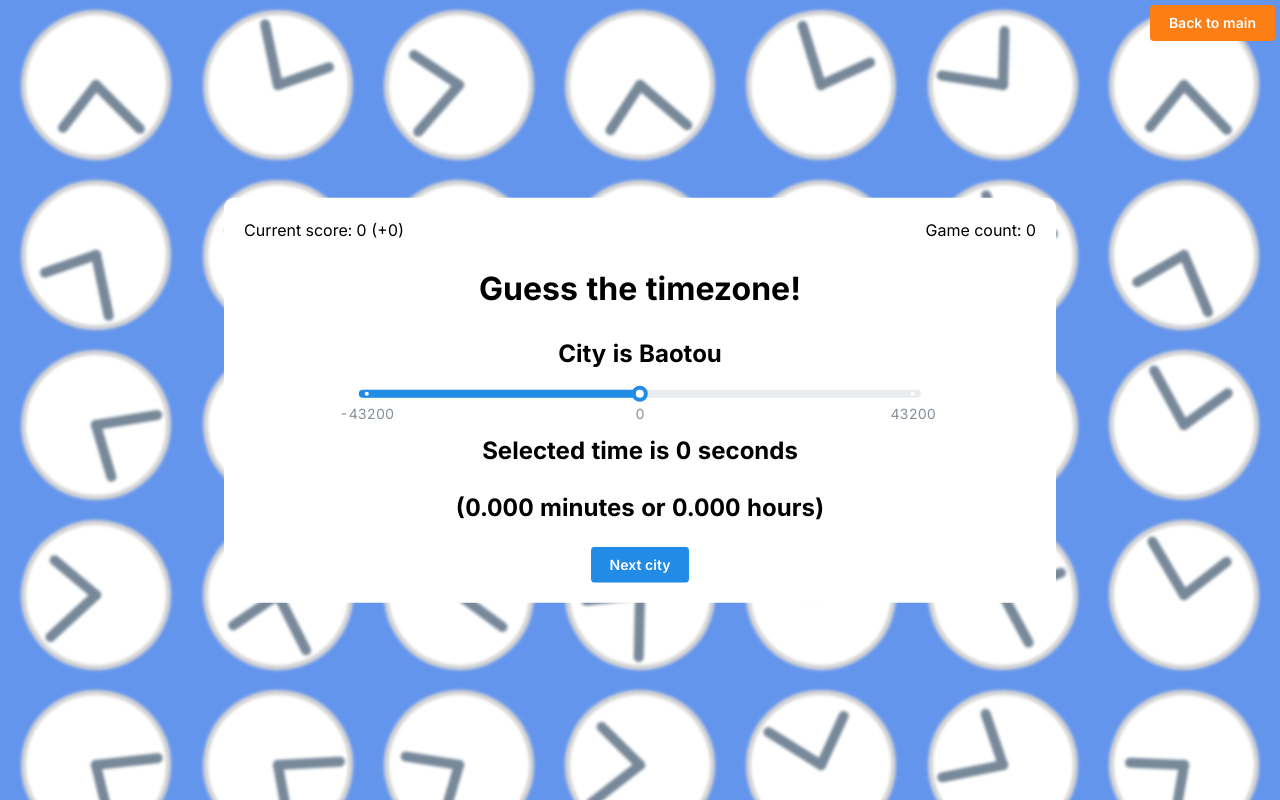
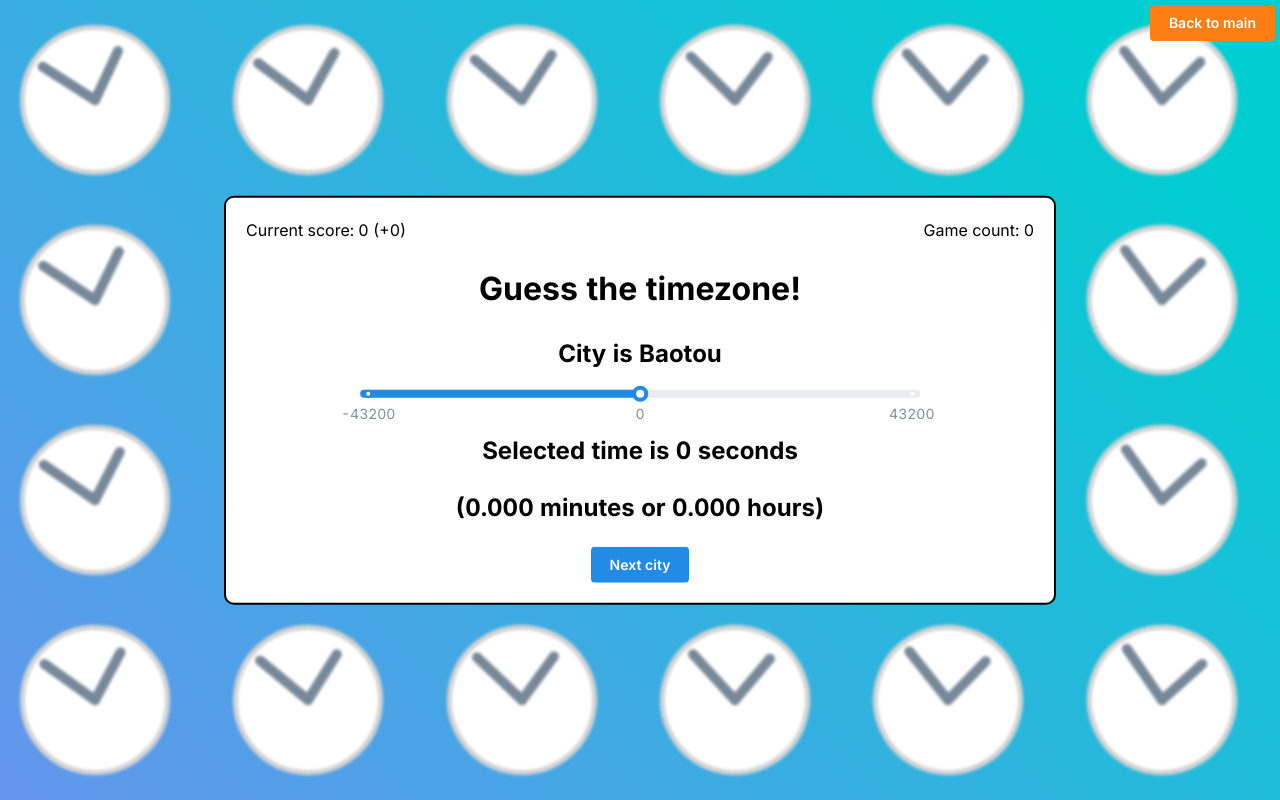
Before and after one commit to SimonasStonkus/more-accurate-timezones, a Next.js app: page /game in a window 1280 px wide. Both pictures are taken after a click on the button "Start Game". Built offline with nearby package versions, Linux system fonts and the light colour scheme.

Commit message:
fixed background issues, updated states for home page

```diff
--- a/app/components/ClockBackground.module.css
+++ b/app/components/ClockBackground.module.css
@@ -1,17 +1,18 @@
 .container {
-  padding: 10px;
   display: flex;
-  flex-direction: row;
-  gap: 20px;
+  flex-direction: column;
   flex-wrap: wrap;
   justify-content: space-evenly;
-  align-items: space-evenly;
+  justify-content: space-around;
+  width: 100vw;
   height: 100vh;
   overflow: hidden;
   background-color: cornflowerblue;
+  background: linear-gradient(45deg, cornflowerblue, rgb(0, 206, 209) 90%);
 }
 
 .clock {
+  margin: 20px;
   width: 150px;
   height: 150px;
   border: 5px solid lightgray;
--- a/app/components/ClockBackground.tsx
+++ b/app/components/ClockBackground.tsx
@@ -7,14 +7,11 @@ const ClockBackground = memo(function ClockBackground() {
   useEffect(() => {
     function handleResize() {
       setRotations(
-        Array.from(
-          {
-            length:
-              Math.floor(window.innerWidth / 170 - 20) *
-              Math.floor(window.innerHeight / 170 - 20),
-          },
-          () => Math.random() * 360
-        )
+        Array.from({
+          length:
+            Math.floor(window.innerWidth / 190) *
+            Math.floor(window.innerHeight / 190),
+        })
       );
     }
     handleResize();
@@ -31,7 +28,7 @@ const ClockBackground = memo(function ClockBackground() {
             key={index}
             className={classes.clock}
             style={{
-              transform: `rotate(${rotation}deg)`,
+              transform: `rotate(${index}deg)`,
               filter: "blur(1.5px)",
             }}
           ></div>
@@ -40,4 +37,5 @@ const ClockBackground = memo(function ClockBackground() {
     </>
   );
 });
+
 export default ClockBackground;
--- a/app/game/page.tsx
+++ b/app/game/page.tsx
@@ -75,11 +75,24 @@ export default function Page() {
           <Button color="orange">Back to main</Button>{" "}
         </Link>
       </div>
-      <div className="biggerBox" style={{ display: hideMe ? "none" : "block" }}>
+      <div
+        className="box"
+        style={{
+          display: hideMe ? "none" : "block",
+        }}
+      >
         <h1> Guess the timezone!</h1>
         <Button onClick={beginGame}>Start Game</Button>
       </div>
-      <div className="biggerBox" style={{ display: showMe ? "block" : "none" }}>
+      <div
+        className="box"
+        style={{
+          width: "100%",
+          minWidth: "65vw",
+          maxWidth: "500px",
+          display: showMe ? "block" : "none",
+        }}
+      >
         <div
           style={{
             justifyContent: "space-between",
@@ -93,7 +106,7 @@ export default function Page() {
             Current score: {score.toFixed(0)} (+{(score - prevScore).toFixed(0)}
             )
           </span>
-          <div>Game count: {gameCounter}</div>
+          <span>Game count: {gameCounter}</span>
         </div>
         <h1> Guess the timezone!</h1>
         <h2 style={{ paddingBottom: "20px" }}> City is {randomCity}</h2>{" "}
@@ -129,8 +142,13 @@ export default function Page() {
         <Button onClick={getRandomCity}> Next city</Button>
       </div>
       <div
-        className="biggerBox"
-        style={{ display: showResult ? "block" : "none" }}
+        className="box"
+        style={{
+          width: "100%",
+          minWidth: "65vw",
+          maxWidth: "500px",
+          display: showResult ? "block" : "none",
+        }}
       >
         <h1> Guess the timezone!</h1>
         <h2>Your final score is {score.toFixed(0)}</h2>
--- a/app/globals.css
+++ b/app/globals.css
@@ -56,6 +56,7 @@
   padding: 20px;
   text-align: center;
   border: 2px solid black;
+  border-radius: 10px;
 }
 .biggerBox {
   width: 100%;
```
Also changed, not shown: app/page.tsx (+19 -21 lines).
